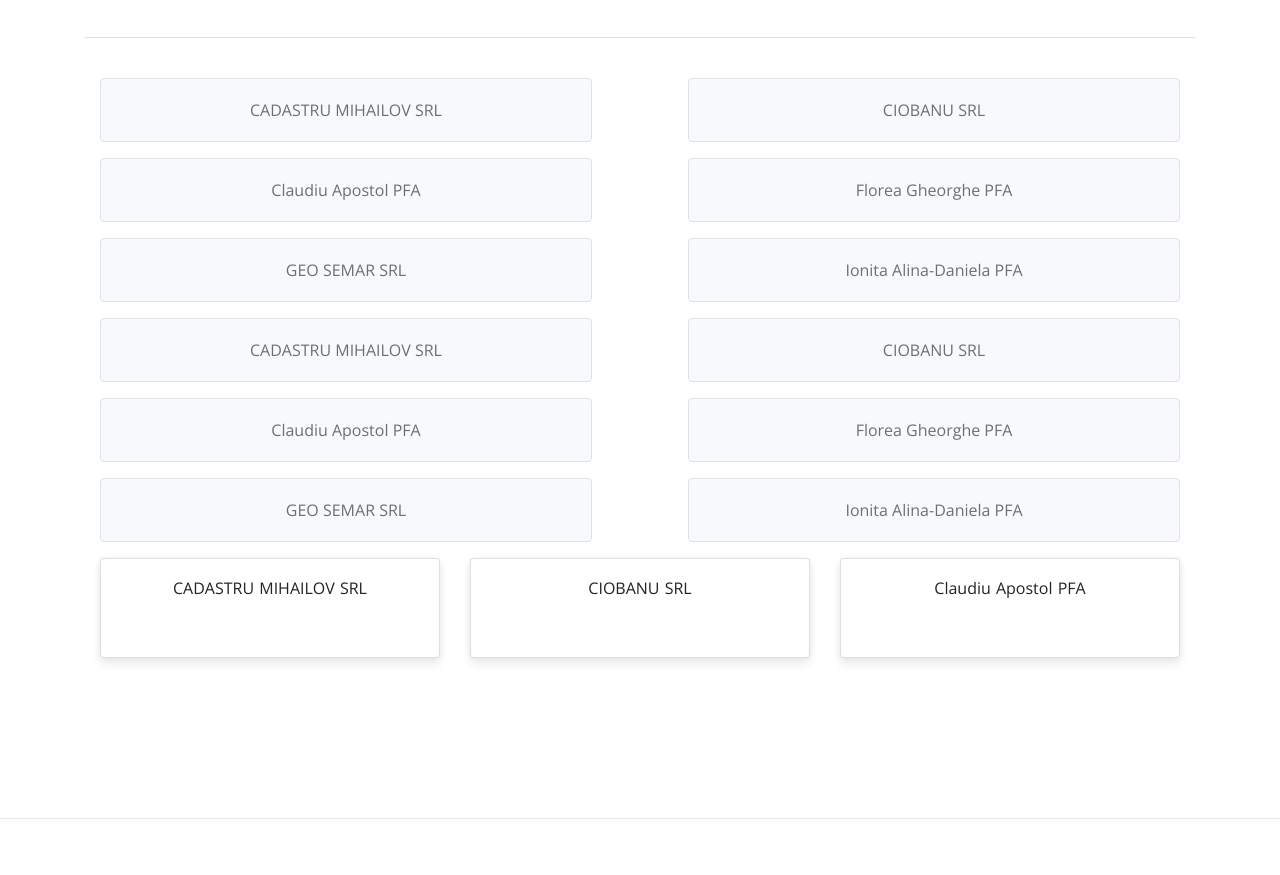
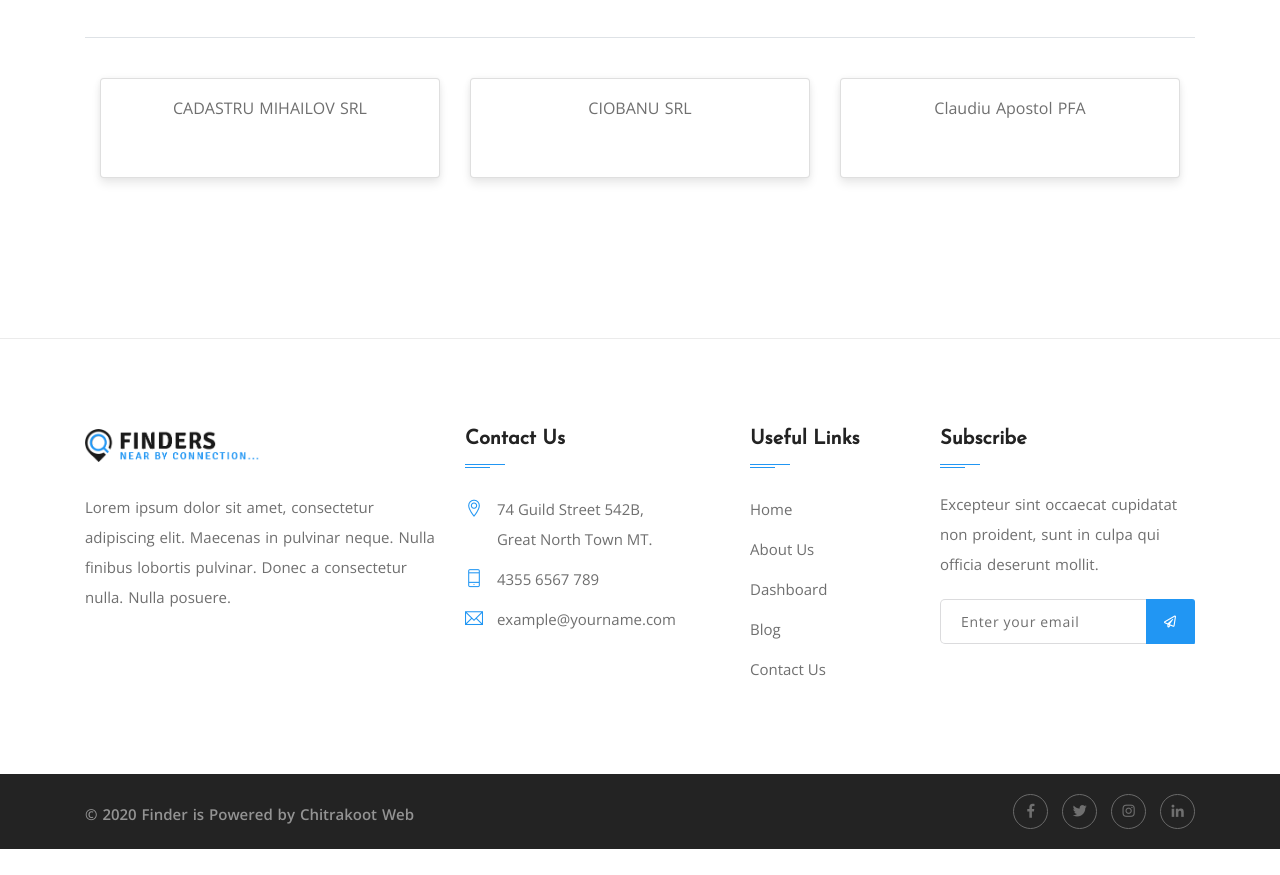
Before and after one commit to dornescum/designFirmeCadastru, a plain HTML site: page lista_firme.html in a window 1280 px wide. Shown: the part 1277-2152 px from the top of the page. After the commit the page ends 2126 px from the top, so only its background shows below. Drawn offline with nearby package versions, Linux system fonts and the light colour scheme.

Commit message:
Update companies list -> work in progress...

```diff
--- a/lista_firme.html
+++ b/lista_firme.html
@@ -396,35 +396,6 @@
                             </div>
                         </div>
 
-
-                        <div class="container">
-                            <div class="row mx-md-n5 pb-3">
-                                <div class="col px-md-5"><div class="p-3 border bg-light text-lg-center card">CADASTRU MIHAILOV SRL</div></div>
-                                <div class="col px-md-5"><div class="p-3 border bg-light text-lg-center card">CIOBANU SRL</div></div>
-                            </div>
-                            <div class="row mx-md-n5 pb-3">
-                                <div class="col px-md-5"><div class="p-3 border bg-light text-lg-center card">Claudiu Apostol PFA</div></div>
-                                <div class="col px-md-5"><div class="p-3 border bg-light text-lg-center card">Florea Gheorghe PFA</div></div>
-                            </div>
-                            <div class="row mx-md-n5 pb-3">
-                                <div class="col px-md-5"><div class="p-3 border bg-light text-lg-center card">GEO SEMAR SRL</div></div>
-                                <div class="col px-md-5"><div class="p-3 border bg-light text-lg-center card">Ionita Alina-Daniela PFA</div></div>
-                            </div>
-                            <div class="row mx-md-n5 pb-3">
-                                <div class="col px-md-5"><div class="p-3 border bg-light text-lg-center card">CADASTRU MIHAILOV SRL</div></div>
-                                <div class="col px-md-5"><div class="p-3 border bg-light text-lg-center card">CIOBANU SRL</div></div>
-                            </div>
-                            <div class="row mx-md-n5 pb-3">
-                                <div class="col px-md-5"><div class="p-3 border bg-light text-lg-center card">Claudiu Apostol PFA</div></div>
-                                <div class="col px-md-5"><div class="p-3 border bg-light text-lg-center card">Florea Gheorghe PFA</div></div>
-                            </div>
-                            <div class="row mx-md-n5 pb-3">
-                                <div class="col px-md-5"><div class="p-3 border bg-light text-lg-center card">GEO SEMAR SRL</div></div>
-                                <div class="col px-md-5"><div class="p-3 border bg-light text-lg-center card">Ionita Alina-Daniela PFA</div></div>
-                            </div>
-                        </div>
-
-
                         <!-- varianta 2-->
                         <!-- FIXME - Asta e varianta cea mai ok, insa textul dinauntru vreau sa fie mai mic, doar cu numele firmei -->
                         <!-- FIXME - si sa incercam sa vedem cum arata atat cu 3 elemente pe rand, cat si cu 4 pe rand -->
@@ -432,19 +403,19 @@
                             <div class="row">
                                 <div class="col-md-4">
                                     <div class="card card-1 text-lg-center">
-                                        <p class="text-extra-dark-gray">CADASTRU MIHAILOV SRL</p>
+                                        <p>CADASTRU MIHAILOV SRL</p>
 
                                     </div>
                                 </div>
                                 <div class="col-md-4">
                                     <div class="card card-2 text-lg-center">
-                                        <p class="text-extra-dark-gray">CIOBANU SRL</p>
+                                        <p>CIOBANU SRL</p>
 
                                     </div>
                                 </div>
                                 <div class="col-md-4">
                                     <div class="card card-3 text-lg-center">
-                                        <p class="text-extra-dark-gray">Claudiu Apostol PFA</p>
+                                        <p>Claudiu Apostol PFA</p>
 
                                     </div>
                                 </div>
```
